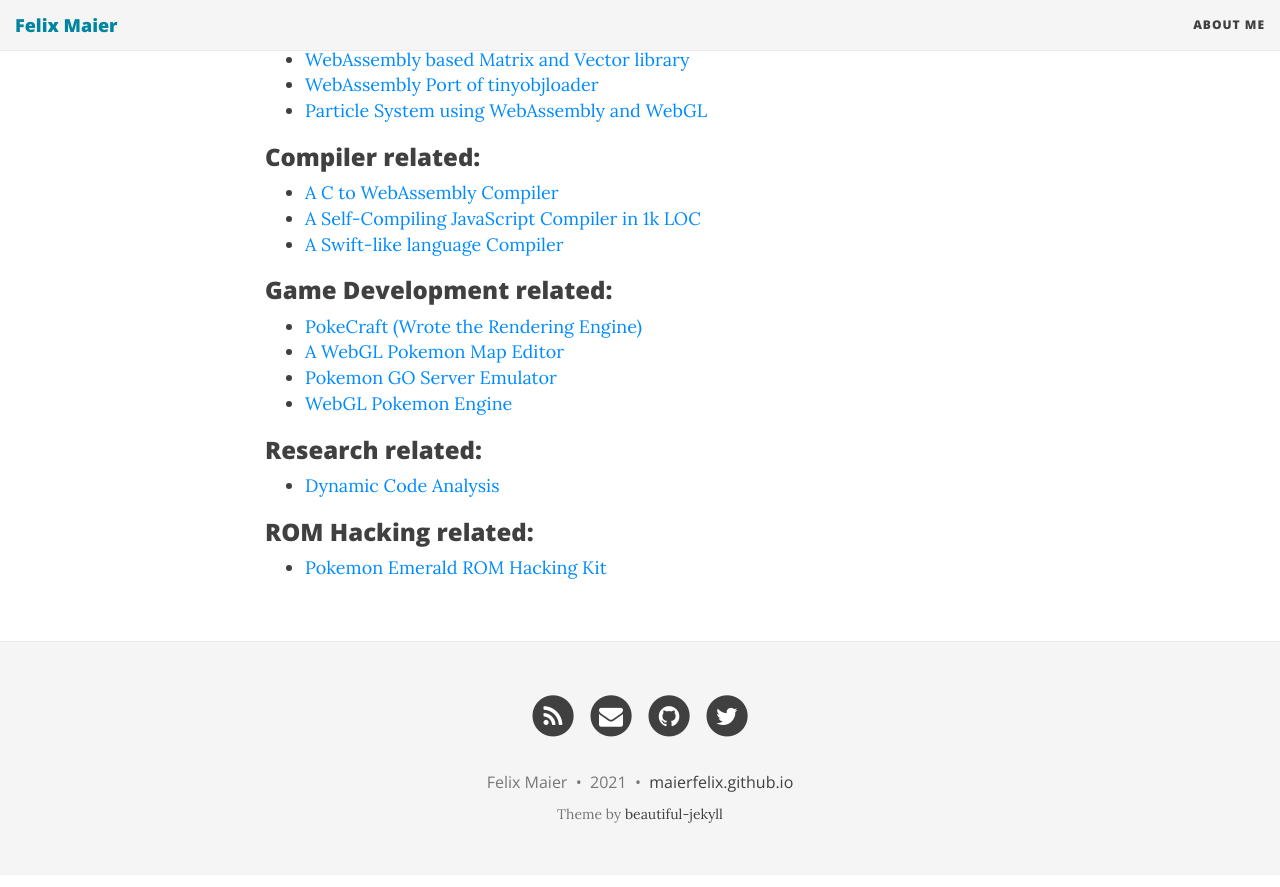
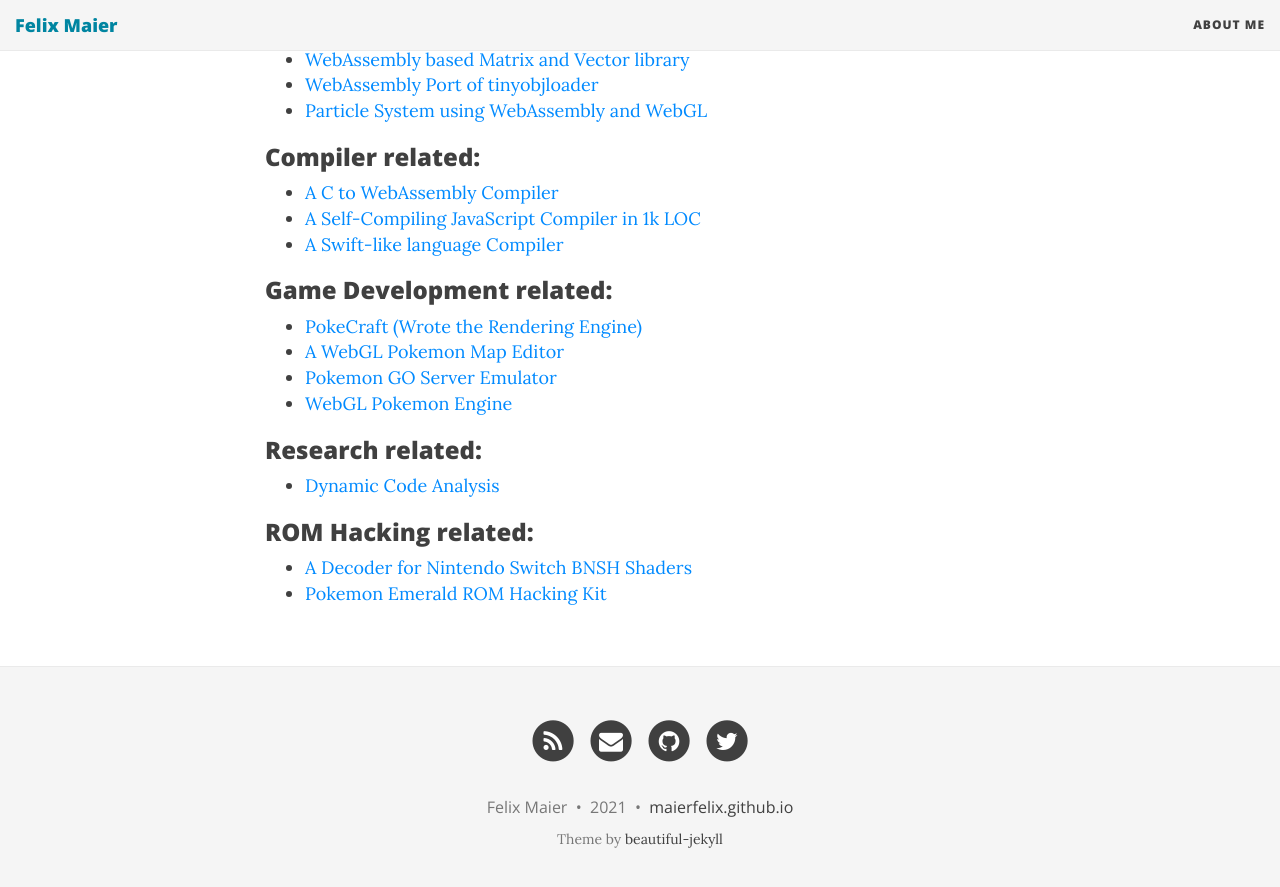
Before and after one commit to maierfelix/maierfelix.github.io, a Jekyll site: the page built from ABOUTME.md, in a window 1280 px wide and 900 px high, scrolled down 971 px. Shown: the top 887 px of the window. Built offline with Jekyll 4.4.1, drawn with Linux system fonts in a browser that asks for light colours; nearby versions of some CDN libraries.

Commit message:
Update ABOUTME.md

```diff
--- a/ABOUTME.md
+++ b/ABOUTME.md
@@ -57,4 +57,5 @@ I'm Felix Maier and currently live in Tübingen, Germany. I'm a self-taught deve
 
 ### ROM Hacking related:
 
+ - [A Decoder for Nintendo Switch BNSH Shaders](https://github.com/maierfelix/bnsh-decoder)
  - [Pokemon Emerald ROM Hacking Kit](https://github.com/maierfelix/pokemon-emerald-rom-hacking)
```
